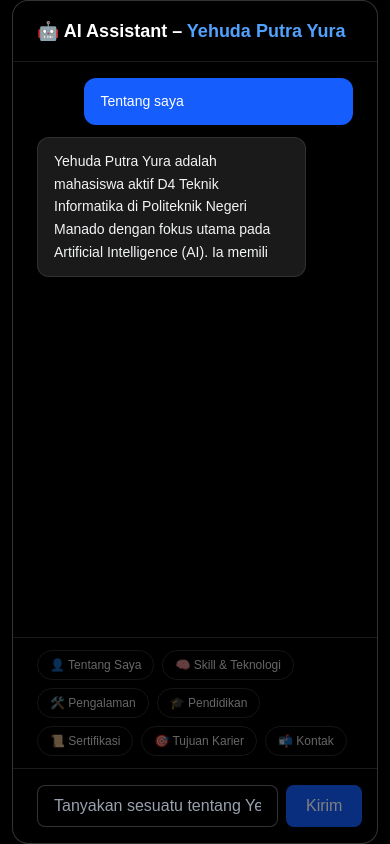
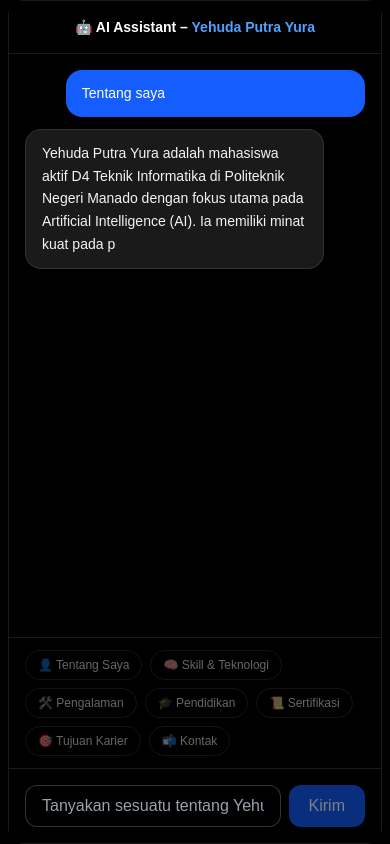
Before and after one commit to yehuda0231/ai-virtual-yehuda, a Next.js app: page / in a window 390 px wide. Both pictures are taken after a click on the button "👤 Tentang Saya". Built offline with nearby package versions, Linux system fonts and the light colour scheme.

Commit message:
Update responsive layout AI Assistant

```diff
--- a/app/api/chat/route.ts
+++ b/app/api/chat/route.ts
@@ -135,7 +135,7 @@ Pengalaman ini memperkuat pemahaman implementasi AI di dunia nyata.
       return `
 Sertifikasi & prestasi Yehuda Putra Yura antara lain:
 
-🏆 Juara 2 Kompetisi Coding Robotic IoT – Festival Media Remaja GIM (2025)
+🏆 Juara 2 Kompetisi Coding Robotic IoT – Festival Media Remaja GMIM (2025)
 
 📜 Sertifikasi Kompetensi Junior Web Developer – BNSP (2024)
 📜 Sertifikasi Office Perkantoran – BNSP (2023)
--- a/components/AIAssistant.tsx
+++ b/components/AIAssistant.tsx
@@ -23,7 +23,7 @@ export default function AIAssistant() {
   const [typing, setTyping] = useState(false);
   const chatEndRef = useRef<HTMLDivElement>(null);
 
-  // AUTO SCROLL CHAT
+  // AUTO SCROLL
   useEffect(() => {
     chatEndRef.current?.scrollIntoView({ behavior: "smooth" });
   }, [messages, typing]);
@@ -31,11 +31,7 @@ export default function AIAssistant() {
   async function sendMessage(payload: { message: string; intent?: string }) {
     if (typing) return;
 
-    setMessages((prev) => [
-      ...prev,
-      { role: "user", content: payload.message },
-    ]);
-
+    setMessages((prev) => [...prev, { role: "user", content: payload.message }]);
     setTyping(true);
 
     const res = await fetch("/api/chat", {
@@ -48,7 +44,6 @@ export default function AIAssistant() {
     typeWriter(data.reply);
   }
 
-  // ✨ Typing Effect
   function typeWriter(text: string) {
     let index = 0;
     let current = "";
@@ -72,27 +67,27 @@ export default function AIAssistant() {
         clearInterval(interval);
         setTyping(false);
       }
-    }, 18);
+    }, 16);
   }
 
   return (
-    <section className="h-[100svh] w-full flex items-center justify-center bg-black px-3">
-      <div className="w-full max-w-3xl h-full flex flex-col rounded-2xl bg-black/70 border border-white/20 shadow-2xl backdrop-blur">
+    <section className="h-[100dvh] w-full bg-black flex items-center justify-center px-2 sm:px-4">
+      <div className="w-full max-w-3xl h-full flex flex-col rounded-2xl bg-black/80 border border-white/10 shadow-2xl backdrop-blur">
 
-        {/* HEADER */}
-        <div className="px-6 py-4 border-b border-white/10">
-          <h2 className="text-lg font-semibold text-white">
+        {/* ===== HEADER (STICKY) ===== */}
+        <header className="sticky top-0 z-30 px-5 py-4 bg-black/90 backdrop-blur border-b border-white/10">
+          <h2 className="text-sm sm:text-base font-semibold text-white text-center">
             🤖 AI Assistant –{" "}
             <span className="text-blue-400">Yehuda Putra Yura</span>
           </h2>
-        </div>
+        </header>
 
-        {/* CHAT AREA */}
-        <div className="flex-1 overflow-y-auto px-6 py-4 space-y-3">
+        {/* ===== CHAT BODY (SCROLL) ===== */}
+        <main className="flex-1 overflow-y-auto px-4 sm:px-6 py-4 space-y-3">
           {messages.map((m, i) => (
             <div
               key={i}
-              className={`px-4 py-3 rounded-xl text-sm leading-relaxed max-w-[85%]
+              className={`px-4 py-3 rounded-2xl text-sm leading-relaxed max-w-[88%]
                 ${
                   m.role === "assistant"
                     ? "bg-white/10 text-gray-100 border border-white/10"
@@ -103,19 +98,16 @@ export default function AIAssistant() {
             </div>
           ))}
           <div ref={chatEndRef} />
-        </div>
+        </main>
 
-        {/* QUICK ACTIONS */}
-        <div className="px-6 py-3 border-t border-white/10 flex flex-wrap gap-2">
+        {/* ===== QUICK ACTIONS ===== */}
+        <div className="px-4 sm:px-6 py-3 border-t border-white/10 flex flex-wrap gap-2 bg-black/70">
           {quickQuestions.map((q) => (
             <button
               key={q.intent}
               disabled={typing}
               onClick={() =>
-                sendMessage({
-                  message: q.text,
-                  intent: q.intent,
-                })
+                sendMessage({ message: q.text, intent: q.intent })
               }
               className="px-3 py-1.5 rounded-full text-xs border border-white/20 text-white hover:bg-white hover:text-black transition disabled:opacity-40"
             >
@@ -124,7 +116,7 @@ export default function AIAssistant() {
           ))}
         </div>
 
-        {/* INPUT */}
+        {/* ===== INPUT (STICKY BOTTOM) ===== */}
         <form
           onSubmit={(e) => {
             e.preventDefault();
@@ -132,19 +124,19 @@ export default function AIAssistant() {
             sendMessage({ message: input });
             setInput("");
           }}
-          className="px-6 py-4 border-t border-white/10 flex gap-2"
+          className="sticky bottom-0 px-4 sm:px-6 py-4 border-t border-white/10 bg-black/90 backdrop-blur flex gap-2"
         >
           <input
             value={input}
             onChange={(e) => setInput(e.target.value)}
             placeholder="Tanyakan sesuatu tentang Yehuda Putra Yura..."
             disabled={typing}
-            className="flex-1 px-4 py-2 rounded-lg bg-black border border-white/20 text-white placeholder-gray-400 focus:outline-none focus:ring-2 focus:ring-blue-500"
+            className="flex-1 px-4 py-2 rounded-xl bg-black border border-white/20 text-white placeholder-gray-400 focus:outline-none focus:ring-2 focus:ring-blue-500"
           />
           <button
             type="submit"
             disabled={typing}
-            className="px-5 py-2 rounded-lg bg-blue-600 text-white hover:bg-blue-500 transition disabled:opacity-50"
+            className="px-5 py-2 rounded-xl bg-blue-600 text-white hover:bg-blue-500 transition disabled:opacity-50"
           >
             Kirim
           </button>
```
